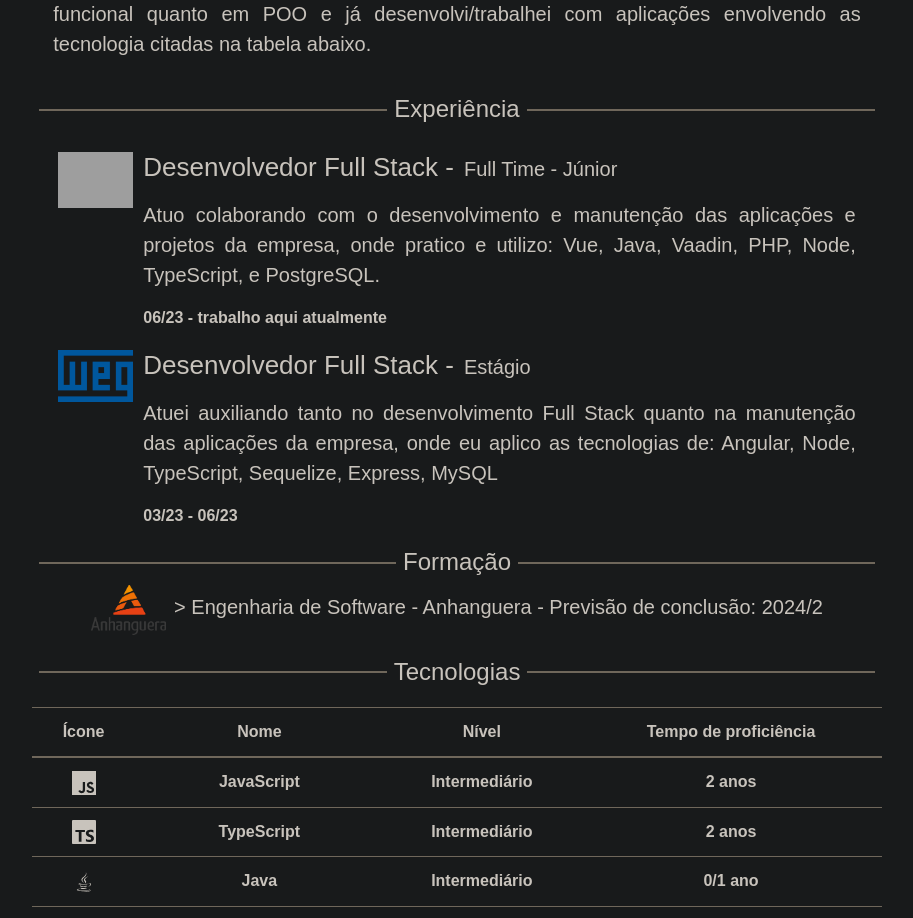
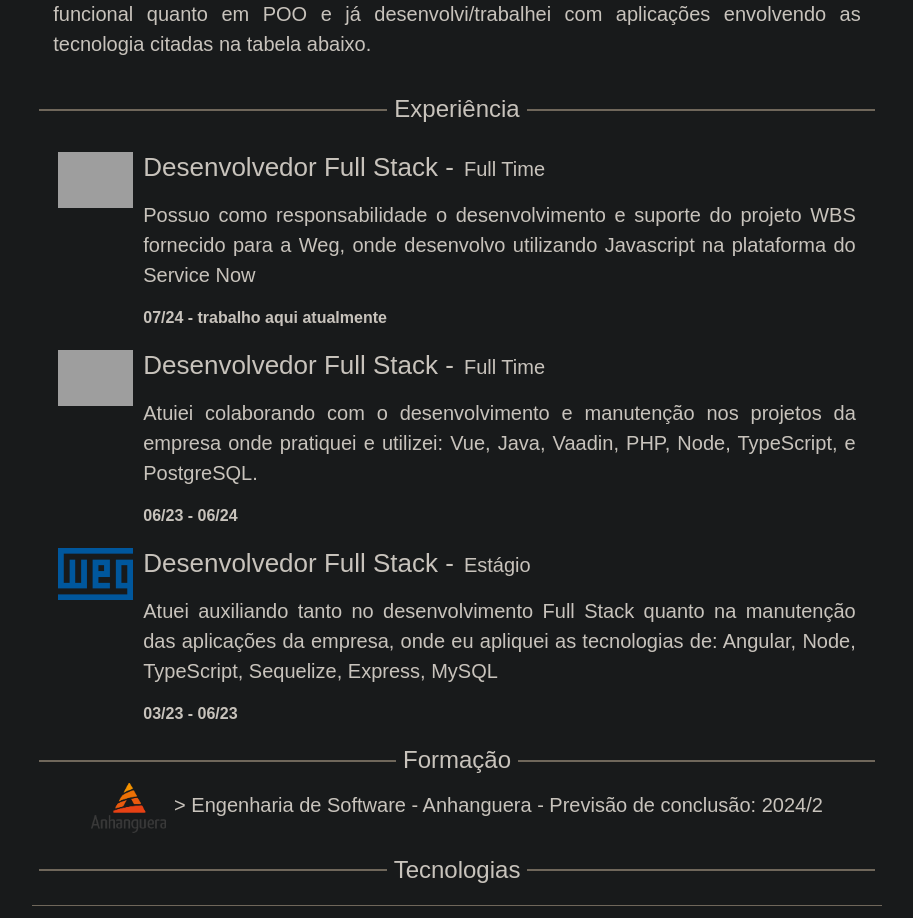
Before and after one commit to GabrielSilva117/personal-portfolio, a React (Create React App) app: page / in a window 1280 px wide. Shown: the part 860-1778 px from the top of the page, without its empty margins (183-1096 px from the left). Built offline with nearby package versions, Linux system fonts and the light colour scheme; grey boxes are pictures that could not be loaded.

Commit message:
refactor: Generates the experience html dynamically

```diff
--- /dev/null
+++ b/src/home/experience/Components/ExperienceBox.js
@@ -0,0 +1,23 @@
+import React from 'react';
+
+const ExperienceBox = ({ experience }) => {
+    return (
+        <div className="exp-content-box">
+            <div className="exp-icon-row">
+                <img src={experience.logo} alt="Company logo" className="company-logo" />
+            </div>
+            <div className="exp-text-row">
+                <div className="exp-text-header">
+                    <h2>{experience.role}</h2>
+                    <p>{experience.type}</p>
+                </div>
+                <div className="exp-text-body">
+                    <p>{experience.description}</p>
+                    <small>{experience.duration}</small>
+                </div>
+            </div>
+        </div>
+    );
+};
+
+export default ExperienceBox;
--- a/src/home/experience/Exp.js
+++ b/src/home/experience/Exp.js
@@ -1,54 +1,47 @@
 import React from 'react'
 import wegLogo from '../../assets/images/weg-logo-1.png'
 import geoLogo from '../../assets/images/download.jpeg'
+import xirabaLogo from '../../assets/images/xiraba.jpeg'
 import './exp.css'
+import ExperienceBox from "./Components/ExperienceBox";
 
 const Exp = () => {
+  const experiences = [
+    {
+      logo: xirabaLogo,
+      role: 'Desenvolvedor Full Stack -',
+      type: 'Full Time',
+      description: 'Possuo como responsabilidade o desenvolvimento e suporte do projeto WBS fornecido para a Weg, ' +
+          'onde desenvolvo utilizando Javascript na plataforma do Service Now',
+      duration: '07/24 - trabalho aqui atualmente'
+    },
+    {
+      logo: geoLogo,
+      role: 'Desenvolvedor Full Stack -',
+      type: 'Full Time',
+      description: 'Atuiei colaborando com o desenvolvimento e manutenção nos projetos da empresa onde pratiquei e utilizei: ' +
+          'Vue, Java, Vaadin, PHP, Node, TypeScript, e PostgreSQL.',
+      duration: '06/23 - 06/24',
+    },
+    {
+      logo: wegLogo,
+      role: 'Desenvolvedor Full Stack -',
+      type: 'Estágio',
+      description: 'Atuei auxiliando tanto no desenvolvimento Full Stack quanto na manutenção das aplicações da empresa, onde eu ' +
+          'apliquei as tecnologias de: Angular, Node, TypeScript, Sequelize, Express, MySQL',
+      duration: '03/23 - 06/23',
+    },
+  ];
+
   return (
     <div className="exp-container" data-aos="fade-up" data-aos-delay="400">
       <div className="subtitle">
         <h4>Experiência</h4>
       </div>
       <section>
-        <div className="exp-content-box">
-          <div className="exp-icon-row">
-            <img src={geoLogo} alt="Company logo" className="company-logo" />
-          </div>
-          <div className="exp-text-row">
-            <div className="exp-text-header">
-              <h2>Desenvolvedor Full Stack -</h2>
-              <p>Full Time - Júnior</p>
-            </div>
-            <div className="exp-text-body">
-              <p>
-                Atuo colaborando com o desenvolvimento e manutenção das
-                aplicações e projetos da empresa, onde pratico e utilizo: Vue,
-                Java, Vaadin, PHP, Node, TypeScript, e PostgreSQL.
-              </p>
-              <small>06/23 - trabalho aqui atualmente</small>
-            </div>
-          </div>
-        </div>
-        <div className="exp-content-box">
-          <div className="exp-icon-row">
-            <img src={wegLogo} alt="Company logo" className="company-logo" />
-          </div>
-          <div className="exp-text-row">
-            <div className="exp-text-header">
-              <h2>Desenvolvedor Full Stack -</h2>
-              <p>Estágio</p>
-            </div>
-            <div className="exp-text-body">
-              <p>
-                Atuei auxiliando tanto no desenvolvimento Full Stack quanto na
-                manutenção das aplicações da empresa, onde eu aplico as
-                tecnologias de: Angular, Node, TypeScript, Sequelize, Express,
-                MySQL
-              </p>
-              <small>03/23 - 06/23</small>
-            </div>
-          </div>
-        </div>
+        {experiences.map((experience, index) => (
+            <ExperienceBox key={index} experience={experience} />
+        ))}
       </section>
     </div>
   )
```
